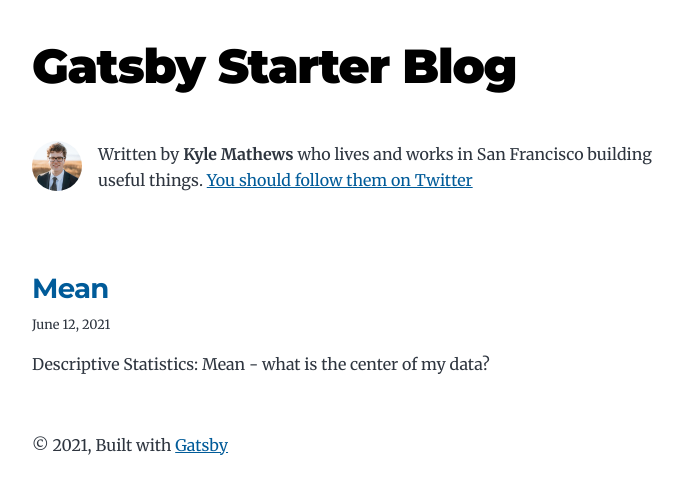
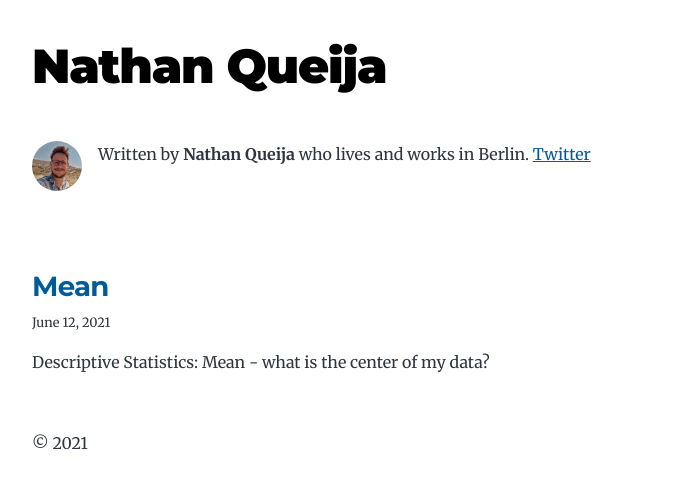
Before and after one commit to nathanqueija/blog, a Gatsby site: page / in a window 1280 px wide. Shown: the whole page, without its empty margins (292-975 px from the left). Built offline with nearby package versions, Linux system fonts and the light colour scheme; Gatsby itself is replaced by a stand-in of ours.

Commit message:
Update bio

```diff
--- a/gatsby-config.js
+++ b/gatsby-config.js
@@ -1,14 +1,14 @@
 module.exports = {
   siteMetadata: {
-    title: `Gatsby Starter Blog`,
+    title: `Nathan Queija`,
     author: {
-      name: `Kyle Mathews`,
-      summary: `who lives and works in San Francisco building useful things.`,
+      name: `Nathan Queija`,
+      summary: `who lives and works in Berlin.`,
     },
-    description: `A starter blog demonstrating what Gatsby can do.`,
-    siteUrl: `https://gatsbystarterblogsource.gatsbyjs.io/`,
+    description: `A blog about tech, books, and life`,
+    siteUrl: `https://nathanqueija.me`,
     social: {
-      twitter: `kylemathews`,
+      twitter: `nathanqueija`,
     },
   },
   plugins: [
--- a/src/components/bio.js
+++ b/src/components/bio.js
@@ -36,7 +36,7 @@ const Bio = () => {
         className="bio-avatar"
         layout="fixed"
         formats={["AUTO", "WEBP", "AVIF"]}
-        src="../images/profile-pic.png"
+        src="../images/profile-pic.jpeg"
         width={50}
         height={50}
         quality={95}
@@ -47,7 +47,7 @@ const Bio = () => {
           Written by <strong>{author.name}</strong> {author?.summary || null}
           {` `}
           <a href={`https://twitter.com/${social?.twitter || ``}`}>
-            You should follow them on Twitter
+            Twitter
           </a>
         </p>
       )}
--- a/src/components/layout.js
+++ b/src/components/layout.js
@@ -25,9 +25,7 @@ const Layout = ({ location, title, children }) => {
       <header className="global-header">{header}</header>
       <main>{children}</main>
       <footer>
-        © {new Date().getFullYear()}, Built with
-        {` `}
-        <a href="https://www.gatsbyjs.com">Gatsby</a>
+        © {new Date().getFullYear()}
       </footer>
     </div>
   )
```
Also changed, not shown: src/images/profile-pic.jpeg (added).
